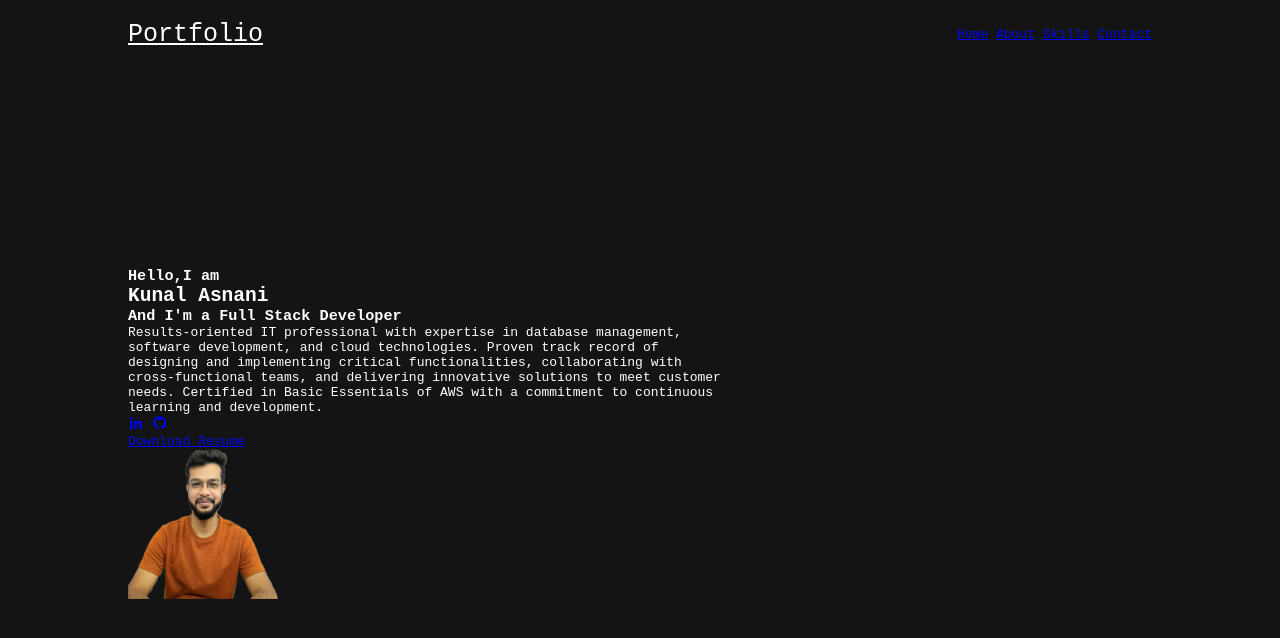
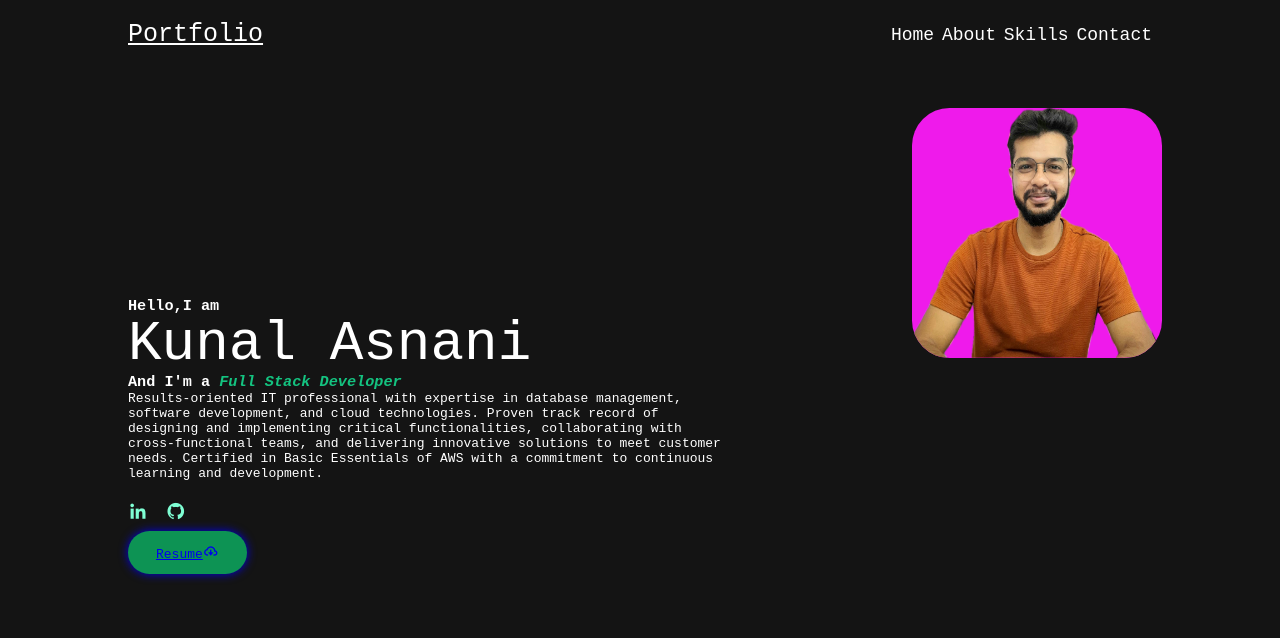
Before and after one commit to kunalasnani/Portfolio, a plain HTML site: page index.html in a window 1280 px wide. Drawn offline with nearby package versions, Linux system fonts and the light colour scheme.

Commit message:
Adding stype to social media items and download button

```diff
--- a/index.html
+++ b/index.html
@@ -11,7 +11,7 @@
 
     <header class="header">
         <a href="#" class="logo">Portfolio</a>
-        <nav class="nav">
+        <nav class="navbar">
             <a href="#" class="active">Home</a>
             <a href="#">About</a>
             <a href="#">Skills</a>
@@ -35,11 +35,12 @@
             <a href="#"><i class='bx bxl-leetcode'></i></a>
             <a href="#"><i class='bx bxl-facebook-square'></i></a> -->
          </div>
-         <a href="#" class = "btn">Download Resume</a>
+         <a href="#" class = "btn">Resume<i class='bx bx-cloud-download' ></i></a>
+        </div>
          <div class="home-img">
-         <img src="kunal.png" alt="Preview Not available" height="150px" width="150px">
+         <img src="kunal.png" alt="Preview Not available" height="250px" width="250px">
         </div>
-        </div>
+
     </section>
 
 </body>
--- a/style.css
+++ b/style.css
@@ -7,6 +7,7 @@
 body{
     background-color: rgb(20, 20, 20);
     color: white;
+    font-family: 'Times New Roman', Times, serif;
 }
 .header{
      position: fixed;
@@ -20,14 +21,23 @@ body{
      align-items: center;
      z-index: 100;
 }
+.header a:hover{
+    color: aqua}
 .logo{
     font-size: 25px;
     color: rgb(255, 255, 255);
 }
 
-.navbar{
-     font-size: ehilr;
-color: red;
+.navbar a{
+     font-size: 18px;
+     color: white;
+     text-decoration: none;
+     font-weight: 500;
+     transition: 0.3s;
+}
+
+.navbar a:hover{
+    color: rgb(57, 162, 67);
 }
 
 .home{
@@ -40,6 +50,19 @@ color: red;
     padding: 70px 10% 0;
 }
 
+.home-content h1{
+    font-size: 56px;
+    font-weight: 500;
+    margin: -3px 0;
+
+}
+
+.home-content h3 span{
+    font-weight: 700;
+    font-style: italic;
+    color: rgb(20, 195, 128);
+}
+
 .home-content{
 
     max-width: 600px;
@@ -47,4 +70,29 @@ color: red;
 
 .home-img img{
     max-width: 450px;
+    background-color: rgb(239, 26, 235);
+    border-radius: 15%;
+    margin-bottom: 400px;
+    margin-right: -10px;
 }
+
+.social-media a{
+    display: inline-flex;
+    justify-content: left;
+    width: 30px;
+    height: 30px;
+    background: transparent;
+    margin-top: 20px;
+    font-size: 20px;
+    color: aquamarine;
+    text-decoration: none;
+    border-top: 20px;
+}
+
+.btn {
+    display: inline-block;
+    padding: 12px 28px;
+    background-color:rgb(13, 147, 84) ;
+    border-radius: 40px;
+    box-shadow: 0 0 10px;
+}
```
